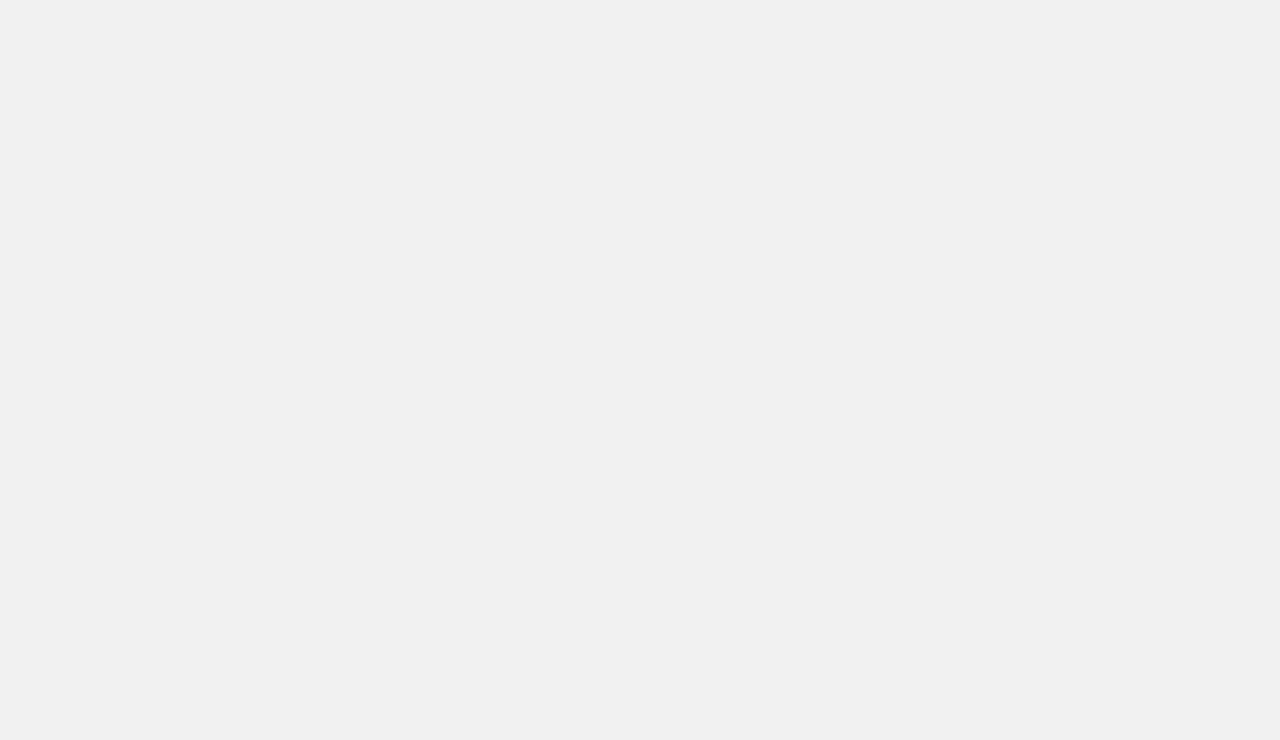
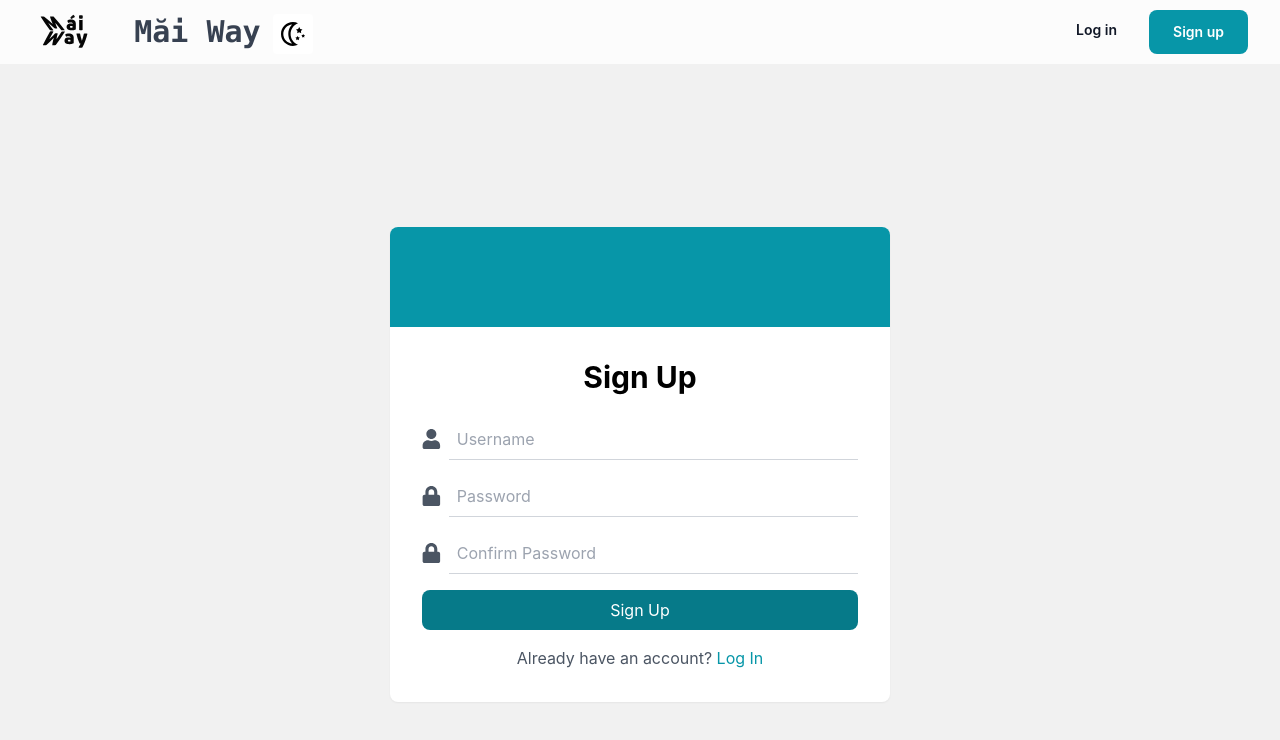
Before and after one commit to NeValetik/globant-maiway, a React (Create React App) app in the folder frontend/: page /auth in a window 1280 px wide. Before the commit this address had no page. Shown: the top 740 px of the page. Built offline with nearby package versions, Linux system fonts and the light colour scheme.

Commit message:
fixed login form initial state depending on button pressed

```diff
--- a/frontend/src/App.jsx
+++ b/frontend/src/App.jsx
@@ -25,7 +25,7 @@ function App() {
                     <Route path='/' element={<Homepage />} />
                     <Route path='/newoffer' element={<NewOffer />} />
                     <Route path='/search' element={<Homepage />} />
-                    <Route path='/login' element={<LoginSignupForm />} />
+                    <Route path='/auth/*' element={<LoginSignupForm />} />
                     <Route path='/offer/:id' element={<OfferPage />} />
                     <Route path='/user/:username' element={<UserPage />} />
                 </Routes>
--- a/frontend/src/components/LogInForm.jsx
+++ b/frontend/src/components/LogInForm.jsx
@@ -1,18 +1,31 @@
-import React, { useState, useContext } from 'react';
+import React, { useState, useEffect } from 'react';
 import { MdOutlineEmail } from "react-icons/md";
-import {FaLock, FaUser} from "react-icons/fa";
+import { FaLock, FaUser } from "react-icons/fa";
 import { useTheme } from '../context/ThemeContext';
 import themeChangerDescriptionString from "../components/utils/themeChangerDescriptionString";
 import Navbar from "./Navbar";
+import { useLocation, useParams } from "react-router-dom";
 
 function LoginSignupForm() {
-  const [isLogin, setIsLogin] = useState(true);
+
+  const loginType = useParams();
+  console.log(loginType);
+
+  const location = useLocation();
+  const queryParams = new URLSearchParams(location.search);
+
+  const [isLogin, setIsLogin] = useState(queryParams.get('login') !== null);
   const [username, setUsername] = useState('');
   const [password, setPassword] = useState('');
   const [confirmPassword, setConfirmPassword] = useState('');
   const [loading, setLoading] = useState(false);
   const [error, setError] = useState('');
   const { theme } = useTheme();
+
+  // Update `isLogin` when the query parameters change
+  useEffect(() => {
+    setIsLogin(queryParams.get('login') !== null);
+  }, [location.search]); // Re-run when the query parameters change
 
   const toggleForm = () => {
     setIsLogin(!isLogin);
@@ -62,7 +75,7 @@ function LoginSignupForm() {
 
   return (
       <>
-      <Navbar/>
+        <Navbar />
         <div className="min-h-screen py-10 flex items-center justify-center">
           <div className={themeChangerDescriptionString(theme, 'bg-white', 'bg-mvcontainergrey', 'shadow-sm rounded-lg overflow-hidden mx-auto max-w-[500px] w-full relative')}>
             <div className="min-h-[100px] h-[100px] w-full bg-mwlightgreen"></div>
--- a/frontend/src/components/Navbar.jsx
+++ b/frontend/src/components/Navbar.jsx
@@ -49,7 +49,7 @@ const Navbar = () => {
           {!isAuthenticated ? (
             <>
               <Link
-                to="/login"
+                to="/auth?login"
                 className={themeChangerDescriptionString(
                   theme,
                   'py-2 text-sm font-semibold leading-6 text-gray-900 hover:text-gray-500',
@@ -59,7 +59,7 @@ const Navbar = () => {
                 Log in
               </Link>
               <Link
-                to="/login"
+                to="/auth?signup"
                 className={themeChangerDescriptionString(
                   theme,
                   'text-white bg-mwlightgreen hover:bg-[#067a89]',
```
Lines whose indentation alone changed are shown as unchanged.
